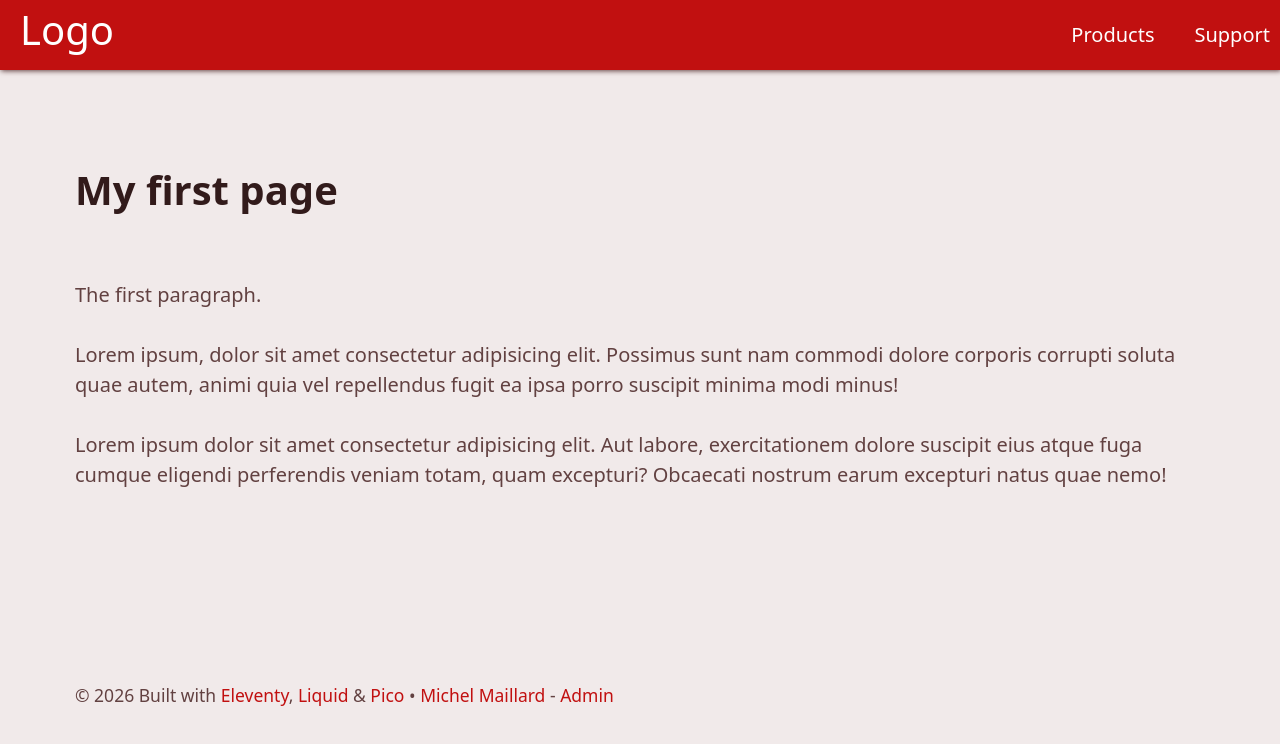
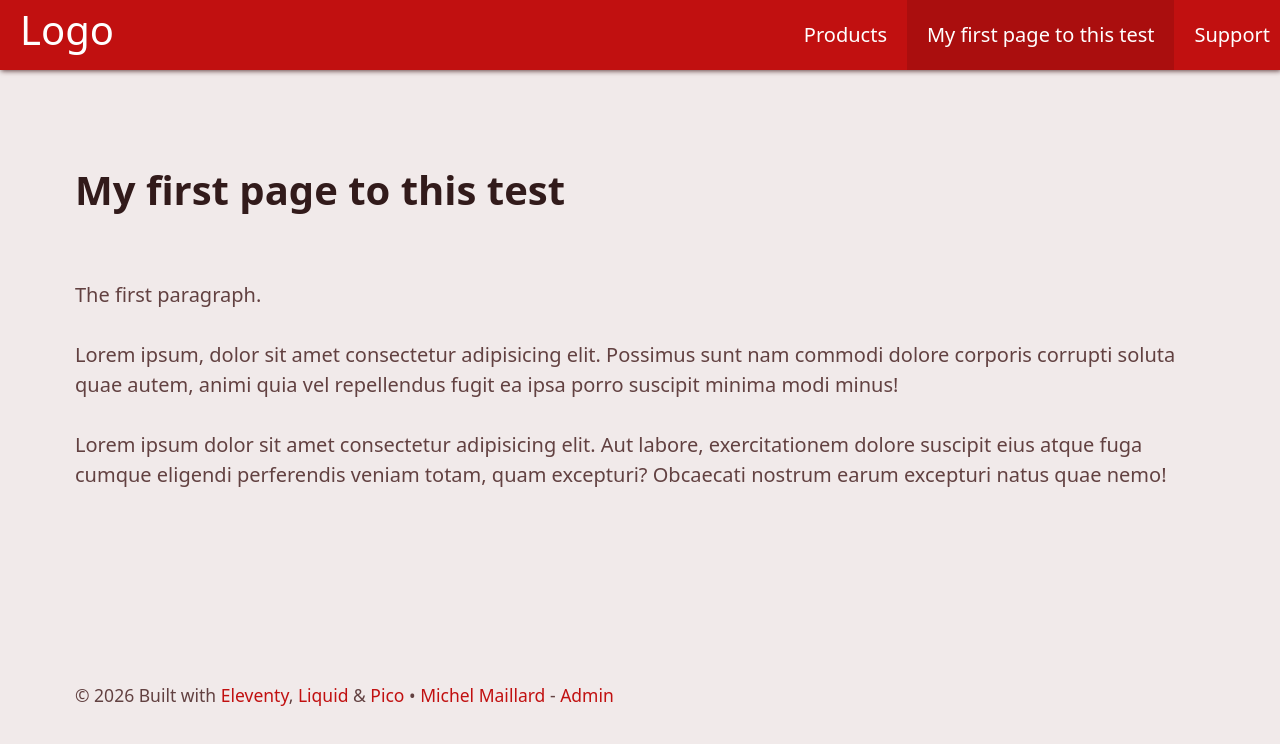
Before and after one commit to mobile-michel/test, an Eleventy site: page src/index.md in a window 1280 px wide. Built offline with nearby package versions, Linux system fonts and the light colour scheme; Eleventy itself is replaced by a stand-in of ours; files that its build step writes are made by us from their sources.

Commit message:
Update Pages “index”

```diff
--- a/src/index.md
+++ b/src/index.md
@@ -1,6 +1,7 @@
 ---
-title: My first page
+title: My first page to this test
 layout: base
+tags: primary
 ---
 The first paragraph.
 
```
